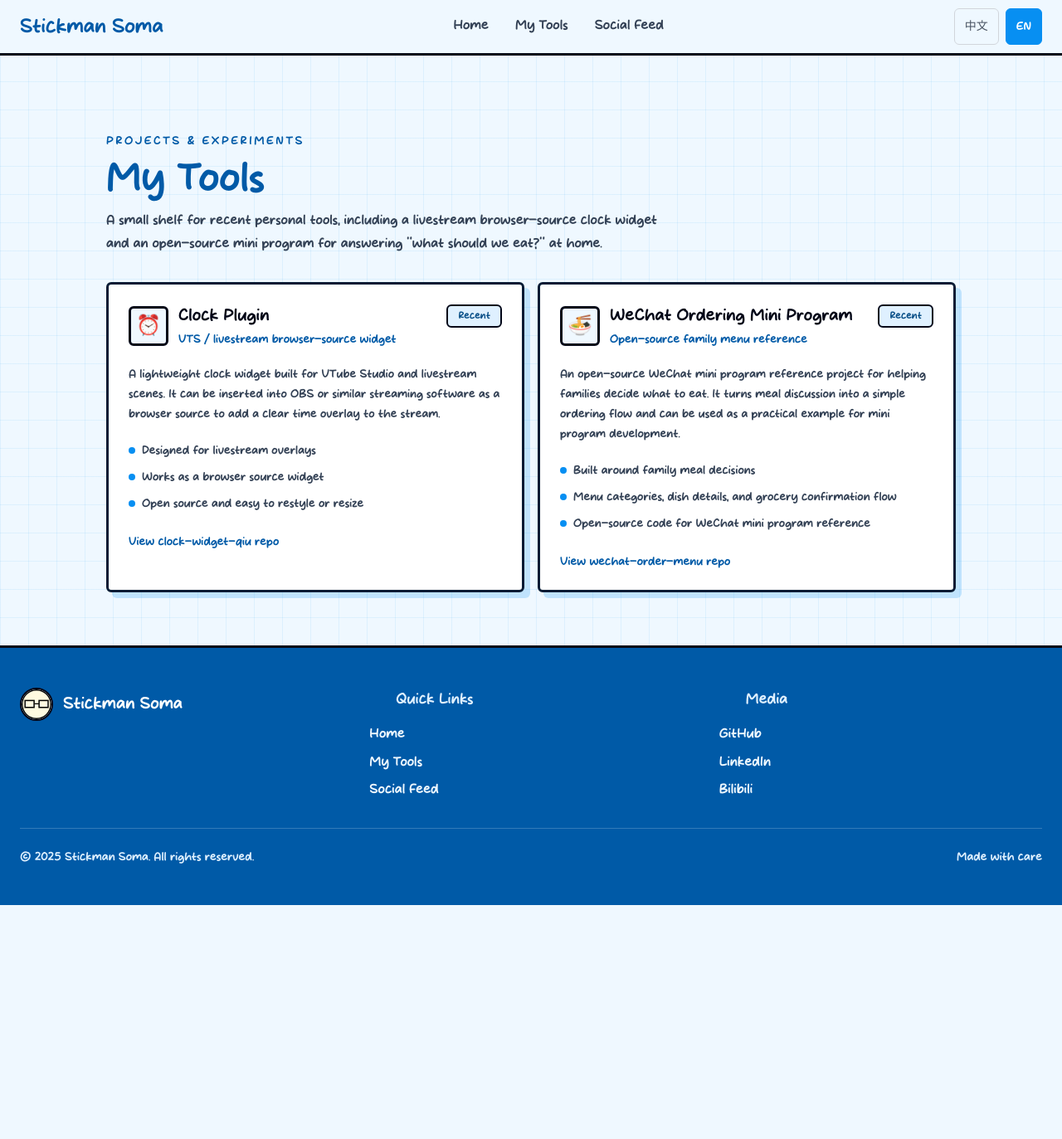
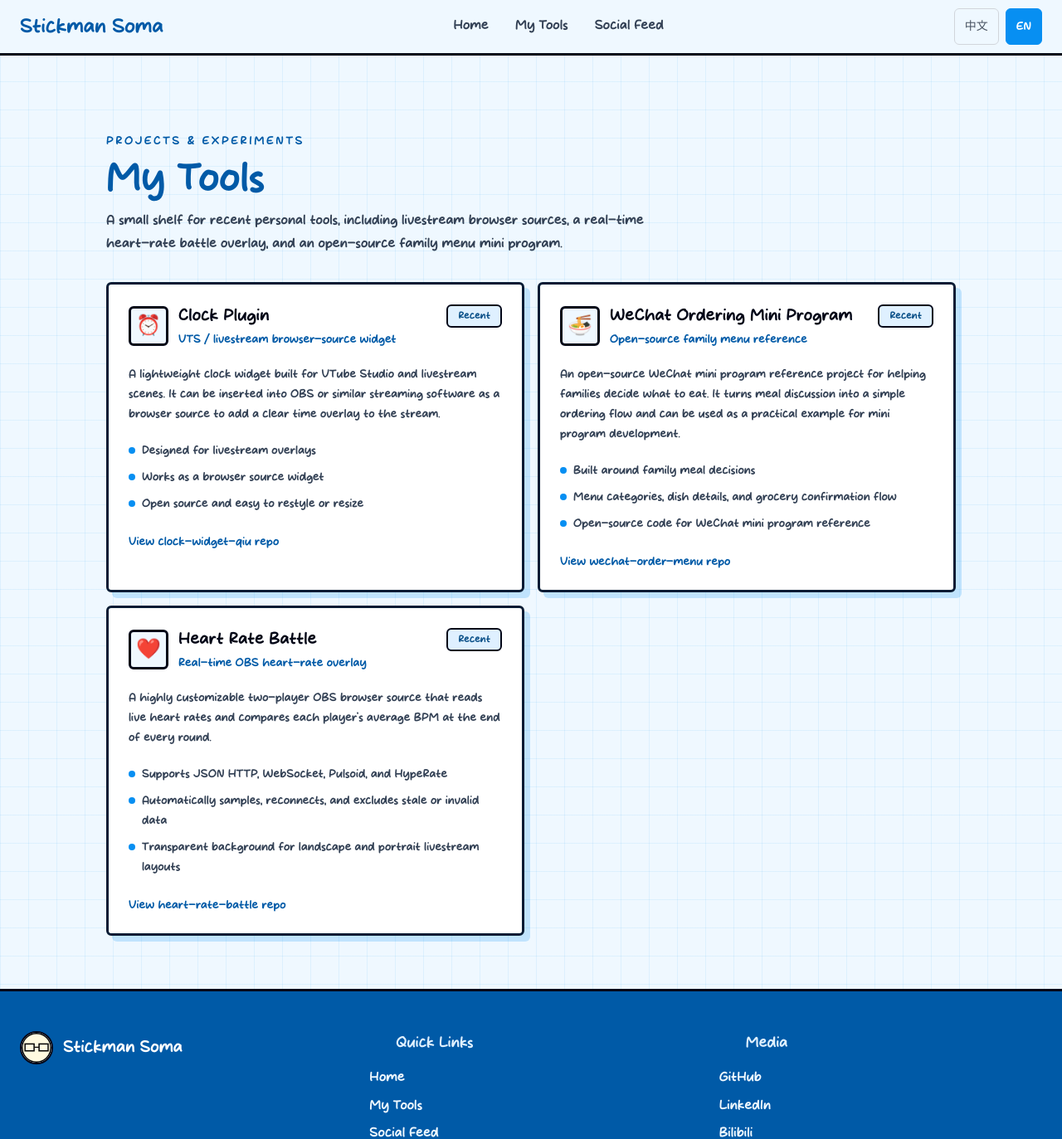
Before and after one commit to somali0128/soma-comic, a React app: page /tools in a window 1280 px wide. Shown: the top 1373 px of the page at 83% size. Before the commit the page ends 1091 px from the top, so only its background shows below. Built offline with nearby package versions, Linux system fonts and the light colour scheme; the HTML template or start-up script is replaced by a standard one.

Commit message:
Add heart rate battle tool

```diff
--- a/src/components/Tools/Tools.js
+++ b/src/components/Tools/Tools.js
@@ -24,6 +24,16 @@
       linkLabel: items.orderMenu.linkLabel,
       icon: '🍜',
       href: 'https://github.com/somali0128/wechat-order-menu',
+    },
+    {
+      id: 'heartRateBattle',
+      title: items.heartRateBattle.title,
+      description: items.heartRateBattle.description,
+      details: items.heartRateBattle.details,
+      status: items.heartRateBattle.status,
+      linkLabel: items.heartRateBattle.linkLabel,
+      icon: '❤️',
+      href: 'https://github.com/somali0128/heart-rate-battle',
     },
   ];
 
--- a/src/locales/en.js
+++ b/src/locales/en.js
@@ -156,7 +156,7 @@
     eyebrow: 'Projects & Experiments',
     title: 'My Tools',
     subtitle:
-      'A small shelf for recent personal tools, including a livestream browser-source clock widget and an open-source mini program for answering "what should we eat?" at home.',
+      'A small shelf for recent personal tools, including livestream browser sources, a real-time heart-rate battle overlay, and an open-source family menu mini program.',
     statusLabel: 'Recent',
     items: {
       clock: {
@@ -175,6 +175,14 @@
         details: ['Built around family meal decisions', 'Menu categories, dish details, and grocery confirmation flow', 'Open-source code for WeChat mini program reference'],
         linkLabel: 'View wechat-order-menu repo',
       },
+      heartRateBattle: {
+        title: 'Heart Rate Battle',
+        status: 'Real-time OBS heart-rate overlay',
+        description:
+          'A highly customizable two-player OBS browser source that reads live heart rates and compares each player’s average BPM at the end of every round.',
+        details: ['Supports JSON HTTP, WebSocket, Pulsoid, and HypeRate', 'Automatically samples, reconnects, and excludes stale or invalid data', 'Transparent background for landscape and portrait livestream layouts'],
+        linkLabel: 'View heart-rate-battle repo',
+      },
     },
   },
 };
--- a/src/locales/zh.js
+++ b/src/locales/zh.js
@@ -153,7 +153,7 @@
     eyebrow: '作品与实验',
     title: '我的工具',
     subtitle:
-      '这里收集最近做的小工具和生活向项目，包括直播可用的浏览器源挂件，以及帮助家庭解决“吃什么”的开源小程序。',
+      '这里收集最近做的小工具和生活向项目，包括直播浏览器源、实时心率对决组件，以及帮助家庭解决“吃什么”的开源小程序。',
     statusLabel: '最近制作',
     items: {
       clock: {
@@ -172,6 +172,14 @@
         details: ['面向家庭点菜决策场景', '菜单分类、菜品信息和采购确认流程', '代码开源，适合作为微信小程序开发参考'],
         linkLabel: '查看 wechat-order-menu 仓库',
       },
+      heartRateBattle: {
+        title: '双人心率对决',
+        status: 'OBS 实时心率浏览器源',
+        description:
+          '一款可高度自定义的双人心率对决 OBS 浏览器源，可读取两名玩家的实时心率，并在每个回合结束时比较平均 BPM。',
+        details: ['支持 JSON HTTP、WebSocket、Pulsoid 和 HypeRate', '自动采样、重连并排除无效或过期数据', '透明背景，适配横屏与竖屏直播布局'],
+        linkLabel: '查看 heart-rate-battle 仓库',
+      },
     },
   },
 };
```
